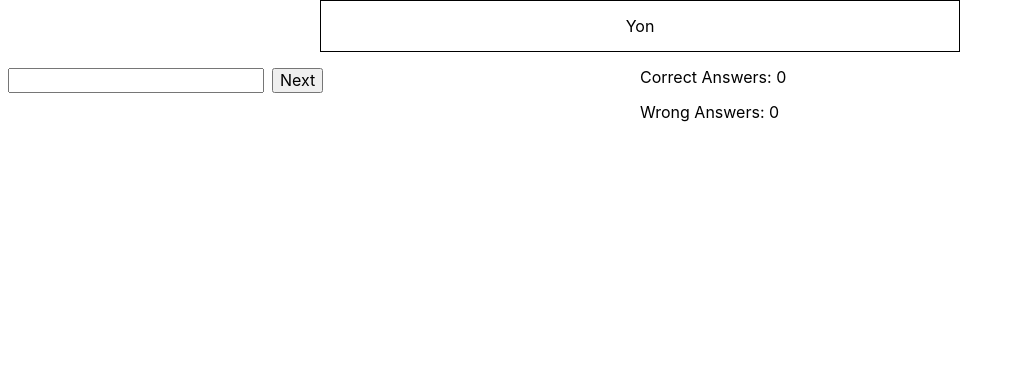
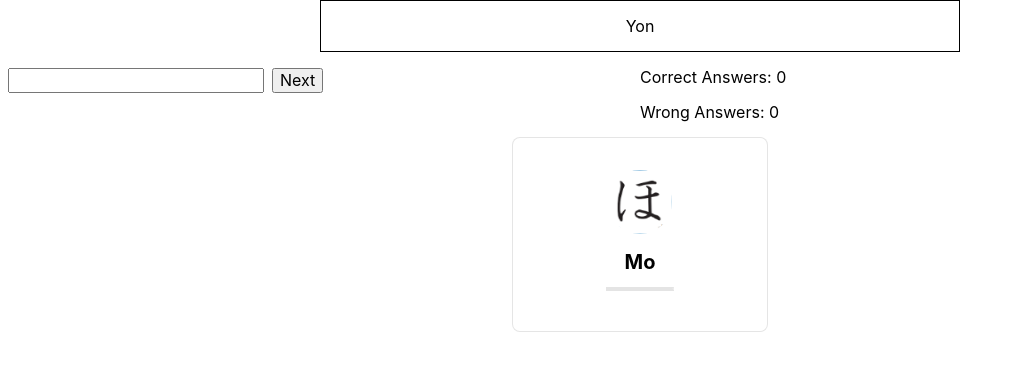
Before and after one commit to Lee272/HiraganaQuiz, a React (Create React App) app: page / in a window 1280 px wide. Shown: the top 370 px of the page, without its empty margins (0-1015 px from the left). Built offline with nearby package versions, Linux system fonts and the light colour scheme.

Commit message:
minor update

```diff
--- a/src/App.js
+++ b/src/App.js
@@ -1,6 +1,7 @@
 import React, { useState } from 'react';
 import './App.css';
 import ImagePlaceHolder from './Components/ImagePlaceHolder';
+import Card from './Components/Card';
 
 export default function App() {
 // States
@@ -48,6 +49,7 @@ const dataResult = (event) => {
         <p>Correct Answers: {correctCount}</p>
         <p>Wrong Answers: {wrongCount}</p>
       </div>
+      <Card />
     </div>
   );
 }
--- a/src/Components/ImagePlaceHolder.jsx
+++ b/src/Components/ImagePlaceHolder.jsx
@@ -1,40 +1,39 @@
 import React from 'react';
-import { shuffle } from 'lodash';
 
 export default function ImagePlaceHolder() {
 // Arrays
 const Data = ['ichi', 'ni', 'san', 'yon', 'go', 'rokku'];
 // Objects
-const dataObject = [
-    {
-        name: 'ho',
-        image: '../Images/ho.png'
-    },
-    {
-        name: 'mo',
-        image: '../Images/mo.png'
-    },
-    {
-        name: 'n',
-        image: '../Images/n.png'
-    },
-    {
-        name: 'no',
-        image: '../Images/no.png'
-    },
-    {
-        name: 'ro',
-        image: '../Images/ro.png'
-    },
-    {
-        name: 'to',
-        image: '../Images/to.png'
-    },
-    {
-        name: 'yo',
-        image: '../Images/yo.png'
-    }
-]
+// const dataObject = [
+//     {
+//         name: 'ho',
+//         image: '../Images/ho.png'
+//     },
+//     {
+//         name: 'mo',
+//         image: '../Images/mo.png'
+//     },
+//     {
+//         name: 'n',
+//         image: '../Images/n.png'
+//     },
+//     {
+//         name: 'no',
+//         image: '../Images/no.png'
+//     },
+//     {
+//         name: 'ro',
+//         image: '../Images/ro.png'
+//     },
+//     {
+//         name: 'to',
+//         image: '../Images/to.png'
+//     },
+//     {
+//         name: 'yo',
+//         image: '../Images/yo.png'
+//     }
+// ]
 // Functions
 const randomResult =
     Data[Math.floor(Math.random()*Data.length)]
@@ -47,4 +46,5 @@ const randomResult =
     )
 }
 
-// const randomResultB = dataObject.shuffle(Math.random()*dataObject.name)
+// const randomResultB = dataObject((dataObjects) => Math.random() * dataObject.length)
+// const randomResultB = dataObject.sort(function (a, b) {return Math.random() - 0.5;});
--- a/src/Components/card.jsx
+++ b/src/Components/card.jsx
@@ -1,9 +1,49 @@
 import React from 'react';
+import ho from '../Images/ho.png'
 
-export default function card() {
+export default function Card() {
+const dataObject = [
+    {
+        name: 'ho',
+        image: '../Images/ho.png'
+    },
+    {
+        name: 'mo',
+        image: '../Images/mo.png'
+    },
+    {
+        name: 'n',
+        image: '../Images/n.png'
+    },
+    {
+        name: 'no',
+        image: '../Images/no.png'
+    },
+    {
+        name: 'ro',
+        image: '../Images/ro.png'
+    },
+    {
+        name: 'to',
+        image: '../Images/to.png'
+    },
+    {
+        name: 'yo',
+        image: '../Images/yo.png'
+    }
+]
+// Arrays
+const Data = ['mo', 'ni', 'san', 'yon', 'go', 'rokku'];
 
-
-    return(
-
-    )
+  return(
+    <div>
+      <article class="mw5 center bg-white br3 pa3 pa4-ns mv3 ba b--black-10">
+			  <div class="tc">
+    			<img src={ho} class="br-100 h3 w3 dib" title="hiragana-ho" alt="img" />
+    			<h1 class="f4 ttc">{Data[0]}</h1>
+    			<hr class="mw3 bb bw1 b--black-10" />
+  			</div>
+			</article>
+    </div>
+  )
 }
```
